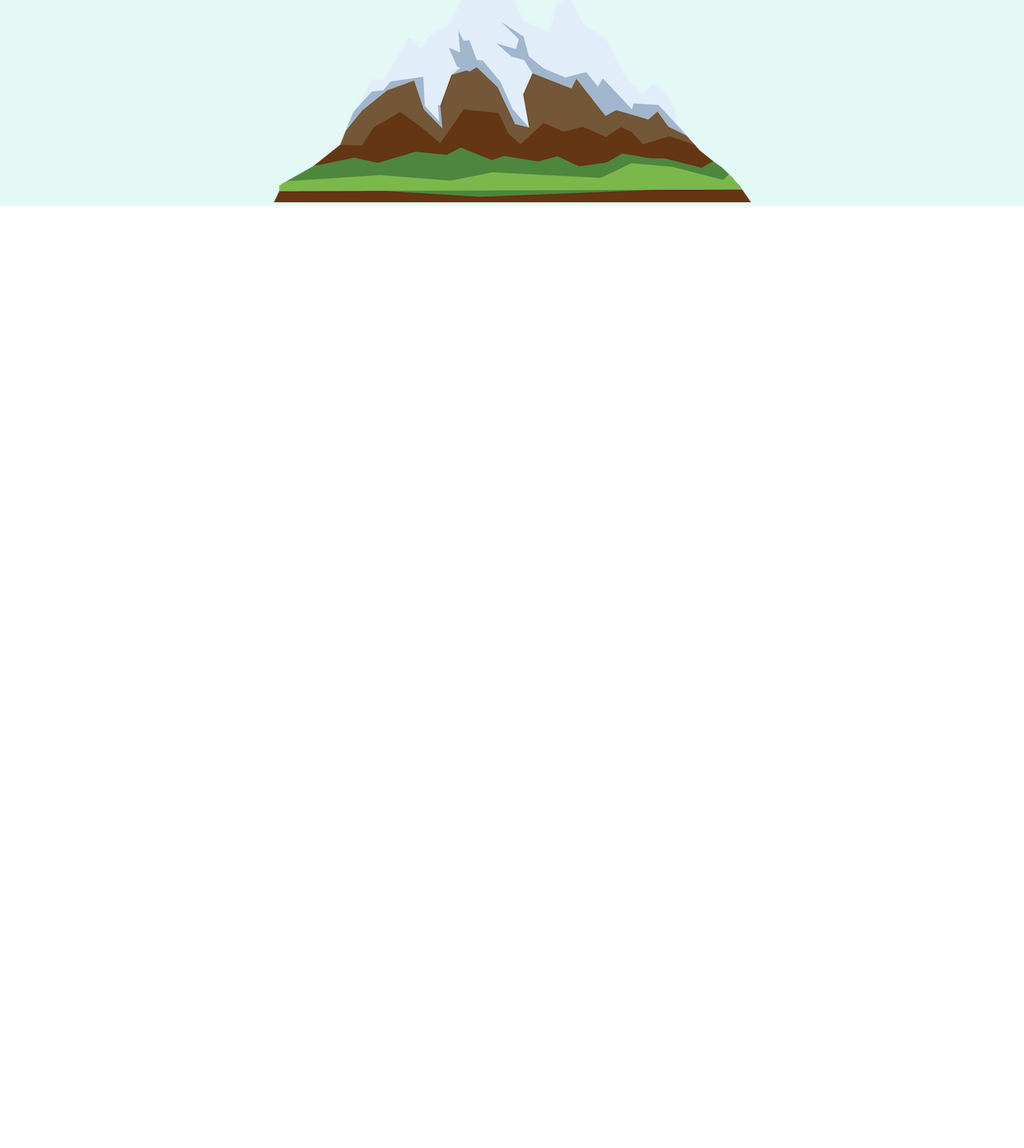
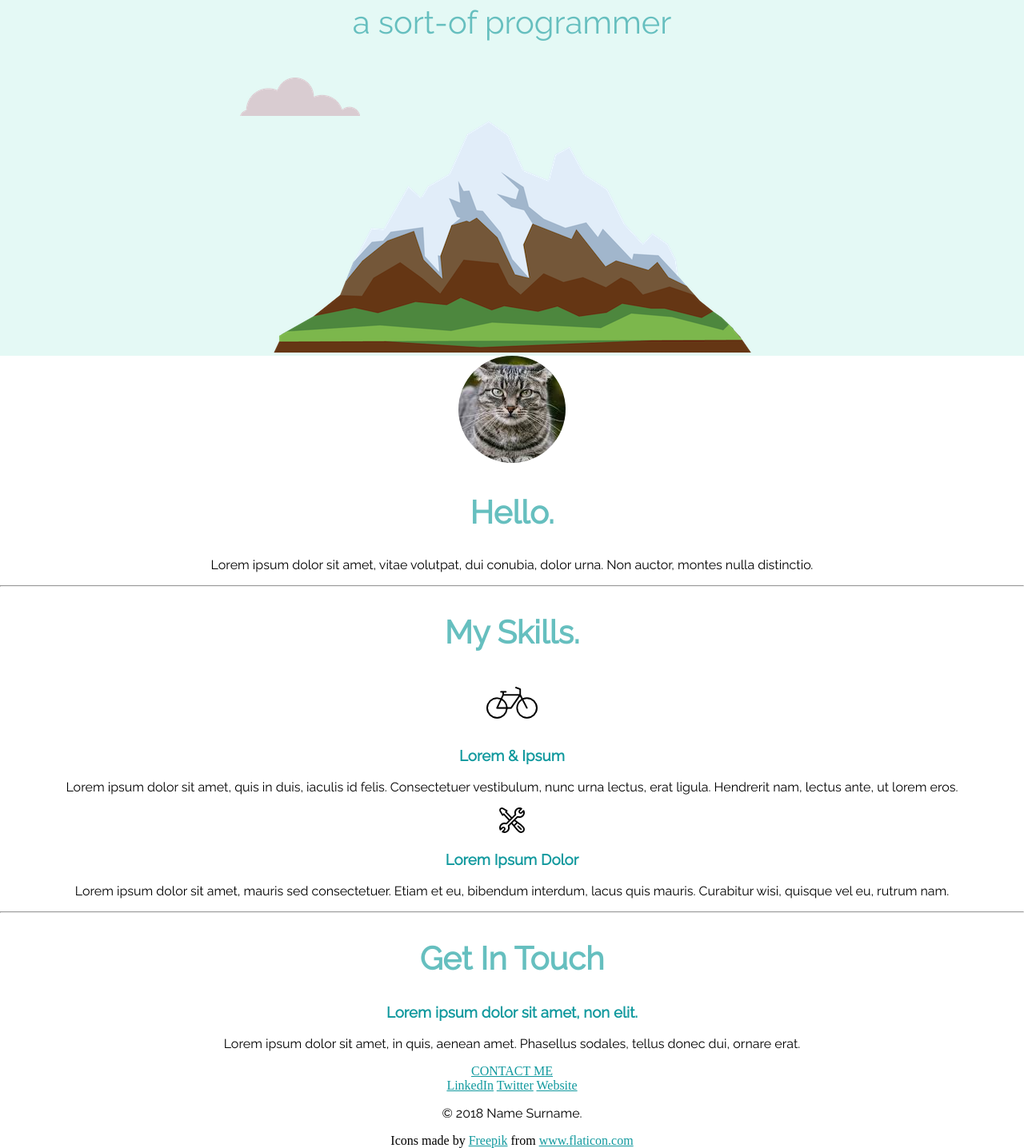
Before and after one commit to joshruby/Udemy-2020-Web-Dev-Bootcamp, a plain HTML site: page CSS - My Site/index.html in a window 1280 px wide. Shown: the part 296-1732 px from the top of the page at 80% size. Before the commit the page ends 800 px from the top, so only its background shows below. Drawn offline with Linux system fonts and the light colour scheme.

Commit message:
Section 5.60

```diff
--- a/CSS - My Site/css/styles.css
+++ b/CSS - My Site/css/styles.css
@@ -1,10 +1,34 @@
 body {
+    /* line-height: 1; */
     margin: 0 0 0 0;
     text-align: center;
 }
 
 h1 {
-    margin-top: 0;
+    margin: 50px auto 0 auto;
+    font-family: 'Indie Flower', cursive;
+    font-size: 5rem;
+}
+
+h2 {
+    font-family: 'Raleway', sans-serif;
+    font-size: 2.5rem;
+}
+
+h1, h2 {
+    color: #66bfbf
+}
+
+h3, p {
+    font-family: 'Raleway', sans-serif;
+}
+
+h3, a {
+    color: #11999e;
+}
+
+.sub-title {
+    font-weight: normal;
 }
 
 .top-container {
--- a/CSS - My Site/index.html
+++ b/CSS - My Site/index.html
@@ -1,25 +1,90 @@
 <!DOCTYPE html>
 <html lang="en">
-<head>
-    <meta charset="UTF-8">
-    <meta name="viewport" content="width=device-width, initial-scale=1.0">
-    <link rel="stylesheet" href="css/styles.css">
-    <link rel="icon" href="favicon.ico">
+  <head>
+    <meta charset="UTF-8" />
+    <meta name="viewport" content="width=device-width, initial-scale=1.0" />
+    <link rel="stylesheet" href="css/styles.css" />
+    <link rel="icon" href="favicon.ico" />
+    <link
+      href="https://fonts.googleapis.com/css2?family=Indie+Flower&display=swap"
+      rel="stylesheet"
+    />
+    <link
+      href="https://fonts.googleapis.com/css2?family=Open+Sans&display=swap"
+      rel="stylesheet"
+    />
+    <link href="https://fonts.googleapis.com/css2?family=Raleway&display=swap" rel="stylesheet">
     <title>Josh Ruby</title>
-</head>
-<body>
+  </head>
+  <body>
     <div class="top-container">
-        <img class="top-cloud" src="images/cloud.png" alt="cloud-image">
-        <h1>Josh Ruby</h1>
-        <p>a sort-of programmer</p>
-        <img class="bottom-cloud" src="images/cloud.png" alt="cloud-image">
-        <img src="images/mountain.png" alt="mountain-image">
+      <img class="top-cloud" src="images/cloud.png" alt="cloud-image" />
+      <h1>I'm Josh</h1>
+      <h2 class="sub-title">a sort-of programmer</h2>
+      <img class="bottom-cloud" src="images/cloud.png" alt="cloud-image" />
+      <img src="images/mountain.png" alt="mountain-image" />
     </div>
+
     <div class="middle-container">
+      <div class="profile">
+        <img src="images/cat-photo.png" alt="cat-photo" />
+        <h2>Hello.</h2>
+        <p>
+          Lorem ipsum dolor sit amet, vitae volutpat, dui conubia, dolor urna.
+          Non auctor, montes nulla distinctio.
+        </p>
+      </div>
+      <hr />
+      <div class="skills">
+        <h2>My Skills.</h2>
+        <div class="skill-row">
+          <img class="bike-icon" src="images/bike-icon.png" alt="bike-icon" />
+          <h3>Lorem & Ipsum</h3>
+          <p>
+            Lorem ipsum dolor sit amet, quis in duis, iaculis id felis.
+            Consectetuer vestibulum, nunc urna lectus, erat ligula. Hendrerit
+            nam, lectus ante, ut lorem eros.
+          </p>
+        </div>
+        <div class="skill-row">
+          <img
+            class="tool-icon"
+            src="images/tool-icon.png"
+            alt="tool-icon"
+          />
+          <h3>Lorem Ipsum Dolor</h3>
+          <p>
+            Lorem ipsum dolor sit amet, mauris sed consectetuer. Etiam et eu,
+            bibendum interdum, lacus quis mauris. Curabitur wisi, quisque vel
+            eu, rutrum nam.
+          </p>
+        </div>
+      </div>
+      <hr />
+      <div class="contact-me">
+        <h2>Get In Touch</h2>
+        <h3>Lorem ipsum dolor sit amet, non elit.</h3>
+        <p>
+          Lorem ipsum dolor sit amet, in quis, aenean amet. Phasellus sodales,
+          tellus donec dui, ornare erat.
+        </p>
+        <a class="btn" href="mailto:name@email.com">CONTACT ME</a>
+      </div>
+    </div>
 
+    <div class="bottom-container">
+      <a class="footer-link" href="https://www.linkedin.com/">LinkedIn</a>
+      <a class="footer-link" href="https://twitter.com/">Twitter</a>
+      <a class="footer-link" href="https://www.appbrewery.co/">Website</a>
+      <p>© 2018 Name Surname.</p>
     </div>
-    <div class="bottom-container">
-
+    <div>
+      Icons made by
+      <a href="https://www.flaticon.com/authors/freepik" title="Freepik"
+        >Freepik</a
+      >
+      from
+      <a href="https://www.flaticon.com/" title="Flaticon">www.flaticon.com</a>
     </div>
-</body>
+  </body>
 </html>
```
Also changed, not shown: CSS - My Site/StubCode.html (added, +36 -0 lines), CSS - My Site/images/bike-icon.png (added), CSS - My Site/images/tool-icon.png (added), 1 other file.
